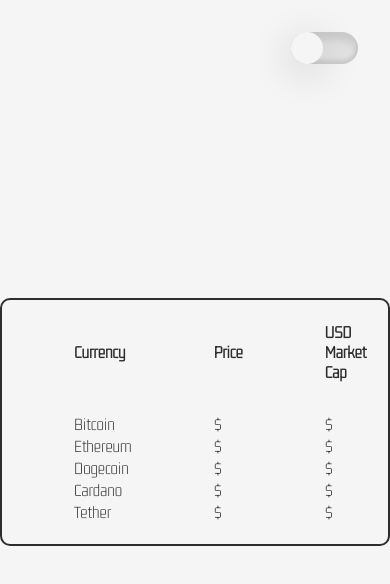
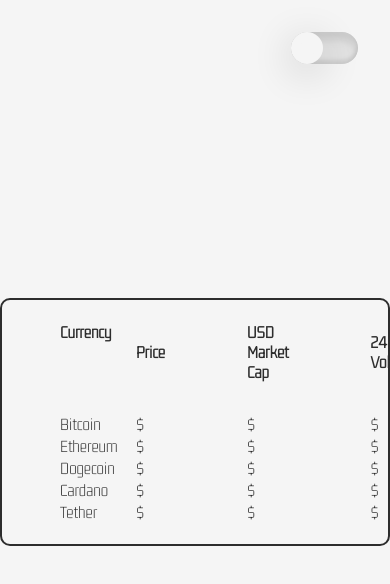
Before and after one commit to asbhogal/Cryptocurrency-Prices, a plain HTML site: page index.html in a window 390 px wide. Drawn offline with nearby package versions, Linux system fonts and the light colour scheme; no server answers; files whose address does not match are found by name.

Commit message:
adjusting responsive (left-col)

```diff
--- a/index.html
+++ b/index.html
@@ -26,42 +26,42 @@
     <div class="container">
         <table id="cryptocurrency-table">
             <tr class="currency-heading">
-                <td class="currency-heading">Currency</td>
+                <td class="currency-heading left-col">Currency</td>
                 <td class="currency-heading">Price</td>
                 <td class="currency-heading">USD Market Cap</td>
                 <td class="currency-heading">24hr Vol</td>
                 <td class="currency-heading">24hr change</td>
             </tr>
             <tr class="currency-entry">
-                <td><span id="bitcoin" class="currency-name">Bitcoin</span></td>
+                <td class="left-col"><span id="bitcoin" class="currency-name">Bitcoin</span></td>
                 <td>&#36; <span id="bitcoin-USD"></span></td>
                 <td>&#36; <span id="bitcoin-USD-market-cap"></span></td>
                 <td>&#36; <span id="bitcoin-24hr-vol"></span></td>
                 <td><span id="bitcoin-24hr-change"></span> &#37;</td>
             </tr>
             <tr class="currency-entry">
-                <td><span id="ethereum" class="currency-name">Ethereum</span></td>
+                <td class="left-col"><span id="ethereum" class="currency-name">Ethereum</span></td>
                 <td>&#36; <span id="ethereum-USD"></span></td>
                 <td>&#36; <span id="ethereum-USD-market-cap"></span></td>
                 <td>&#36; <span id="ethereum-24hr-vol"></span></td>
                 <td><span id="ethereum-24hr-change"></span> &#37;</td>
             </tr>
             <tr class="currency-entry">
-                <td><span id="dogecoin" class="currency-name">Dogecoin</span></td>
+                <td class="left-col"><span id="dogecoin" class="currency-name">Dogecoin</span></td>
                 <td>&#36; <span id="dogecoin-USD"></span></td>
                 <td>&#36; <span id="dogecoin-USD-market-cap"></span></td>
                 <td>&#36; <span id="dogecoin-24hr-vol"></span></td>
                 <td><span id="dogecoin-24hr-change"></span> &#37;</td>
             </tr>
             <tr class="currency-entry">
-                <td><span id="cardano" class="currency-name">Cardano</span></td>
+                <td class="left-col"><span id="cardano" class="currency-name">Cardano</span></td>
                 <td>&#36; <span id="cardano-USD"></span></td>
                 <td>&#36; <span id="cardano-USD-market-cap"></span></td>
                 <td>&#36; <span id="cardano-24hr-vol"></span></td>
                 <td><span id="cardano-24hr-change"></span> &#37;</td>
             </tr>
             <tr class="currency-entry">
-                <td><span id="tether" class="currency-name">Tether</span></td>
+                <td class="left-col"><span id="tether" class="currency-name">Tether</span></td>
                 <td>&#36; <span id="tether-USD"></span></td>
                 <td>&#36; <span id="tether-USD-market-cap"></span></td>
                 <td>&#36; <span id="tether-24hr-vol"></span></td>
--- a/src/partials/_responsive.scss
+++ b/src/partials/_responsive.scss
@@ -4,3 +4,14 @@
         font-size: 1.1rem;
     }
 }
+
+@media only screen and (max-width: 600px) {
+    .left-col {
+        position: fixed;
+        left: 20px;
+    }
+    td {
+        position: relative;
+        left: 60px;
+    }
+}
```
Also changed, not shown: dist/style.css, 1 other file.
